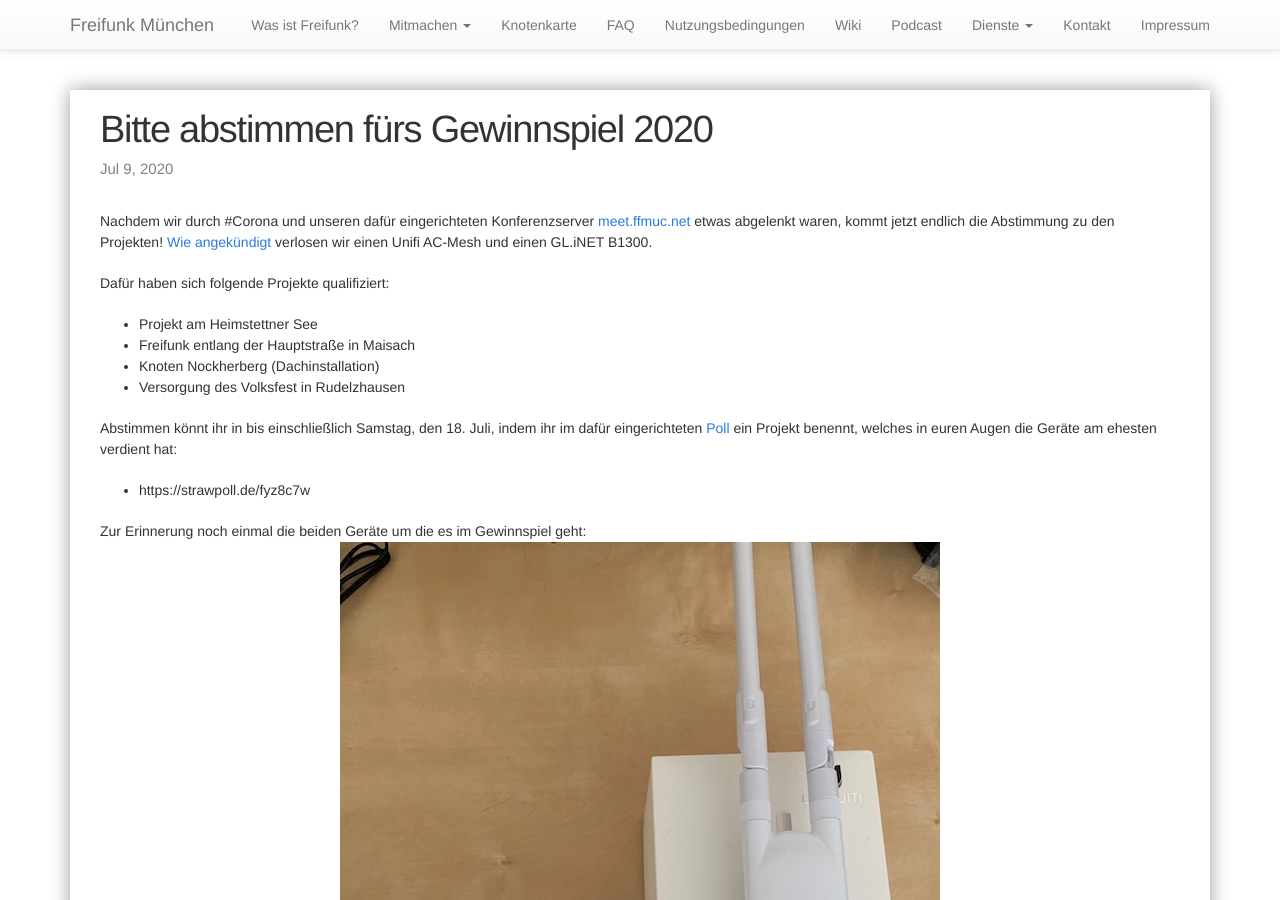
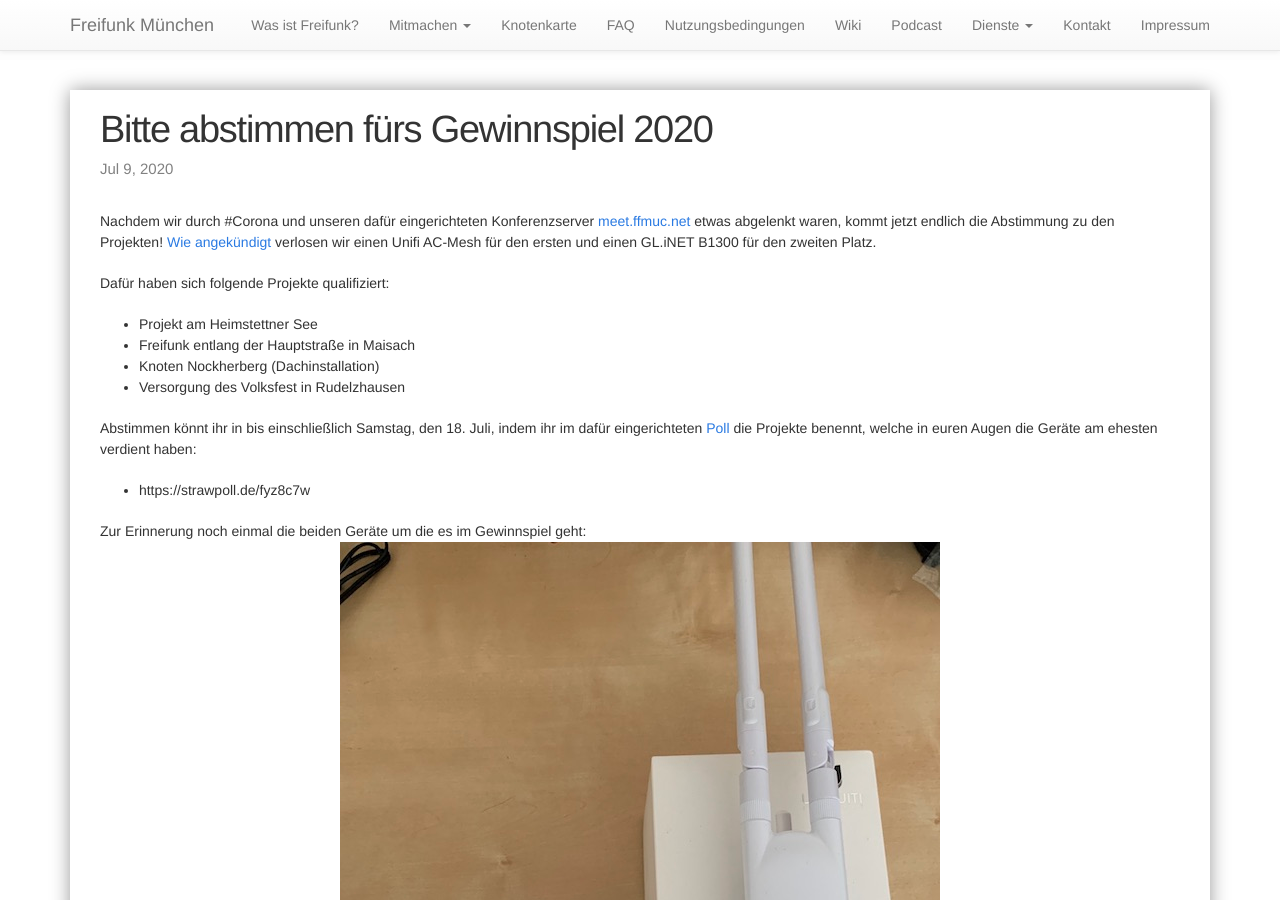
Before and after one commit to freifunkMUC/freifunkmuc.github.io, a Jekyll site: the page built from _posts/2020-03-24-gewinnspiel_auslosung.markdown, in a window 1280 px wide and 900 px high. Built offline with Jekyll 4.4.1, drawn with Linux system fonts in a browser that asks for light colours.

Commit message:
Clarify prices for places

```diff
--- a/_posts/2020-03-24-gewinnspiel_auslosung.markdown
+++ b/_posts/2020-03-24-gewinnspiel_auslosung.markdown
@@ -5,7 +5,7 @@ date:   2020-07-09 15:00:00
 categories: freifunkmuc
 ---
 
-Nachdem wir durch #Corona und unseren dafür eingerichteten Konferenzserver [meet.ffmuc.net](/freifunkmuc/2020/03/21/meet/) etwas abgelenkt waren, kommt jetzt endlich die Abstimmung zu den Projekten! [Wie angekündigt](/freifunkmuc/2020/02/28/gewinnspiel/) verlosen wir einen Unifi AC-Mesh und einen GL.iNET B1300.
+Nachdem wir durch #Corona und unseren dafür eingerichteten Konferenzserver [meet.ffmuc.net](/freifunkmuc/2020/03/21/meet/) etwas abgelenkt waren, kommt jetzt endlich die Abstimmung zu den Projekten! [Wie angekündigt](/freifunkmuc/2020/02/28/gewinnspiel/) verlosen wir einen Unifi AC-Mesh für den ersten und einen GL.iNET B1300 für den zweiten Platz.
 
 Dafür haben sich folgende Projekte qualifiziert:
   - Projekt am Heimstettner See
@@ -13,7 +13,7 @@ Dafür haben sich folgende Projekte qualifiziert:
   - Knoten Nockherberg (Dachinstallation)
   - Versorgung des Volksfest in Rudelzhausen
 
-Abstimmen könnt ihr in bis einschließlich Samstag, den 18. Juli, indem ihr im dafür eingerichteten [Poll](https://strawpoll.de/fyz8c7w) ein Projekt benennt, welches in euren Augen die Geräte am ehesten verdient hat:
+Abstimmen könnt ihr in bis einschließlich Samstag, den 18. Juli, indem ihr im dafür eingerichteten [Poll](https://strawpoll.de/fyz8c7w) die Projekte benennt, welche in euren Augen die Geräte am ehesten verdient haben:
 * https://strawpoll.de/fyz8c7w
 
 Zur Erinnerung noch einmal die beiden Geräte um die es im Gewinnspiel geht:
```
